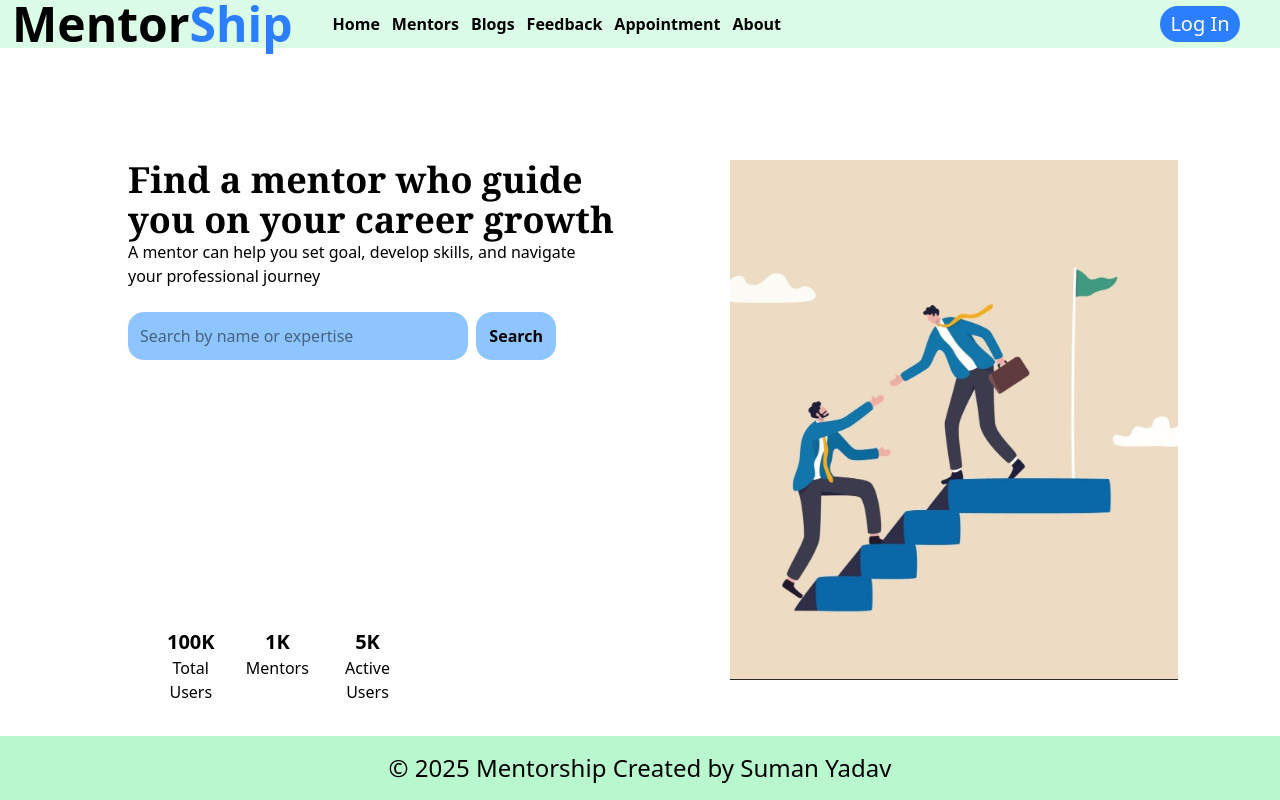
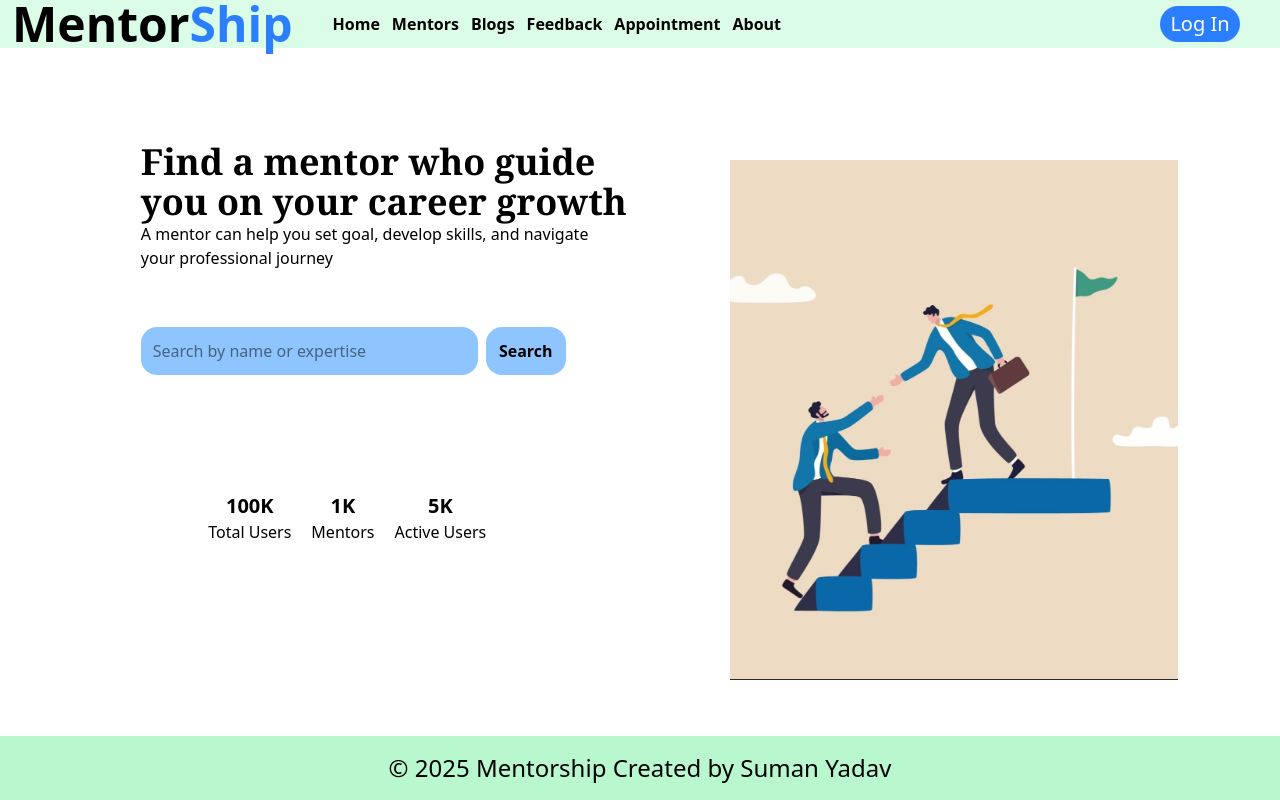
Before and after one commit to Ydv-Suman/MentorShip, a React (Vite) app: page / in a window 1280 px wide. Built offline with nearby package versions, Linux system fonts and the light colour scheme.

Commit message:
changes to tailwindcss

```diff
--- a/src/route/LandingPage.jsx
+++ b/src/route/LandingPage.jsx
@@ -19,7 +19,7 @@ function LandingPage() {
 
   return (
     <div>
-      <div className="absolute top-[20%] left-[10%]">
+      <div className="mt-[5%] ml-[10%]">
         <p className="font-semibold text-4xl font-serif">
           Find a mentor who guide <br />you on your career growth
         </p>
@@ -33,7 +33,7 @@ function LandingPage() {
             value={query}
             onChange={(e) => setQuery(e.target.value)}
             placeholder="Search by name or expertise"
-            className="p-3 rounded-2xl w-[70%] bg-blue-300 mt-[5%] mr-2"
+            className="p-3 rounded-2xl w-[30%] bg-blue-300 mt-[5%] mr-2"
           />
           <button
             onClick={handleSearch}
@@ -63,7 +63,7 @@ function LandingPage() {
         )}
       </div>
 
-      <div className="absolute top-[75%] left-[10%]">
+      <div className="mt-[9%] ml-[6%]">
       <div className="flex flex-row gap-5 mt-[10%] ml-[10%] ont-semibold text-l">
           <div className="flex flex-col text-center ">
             <p className="font-semibold text-xl">100K </p>
```
